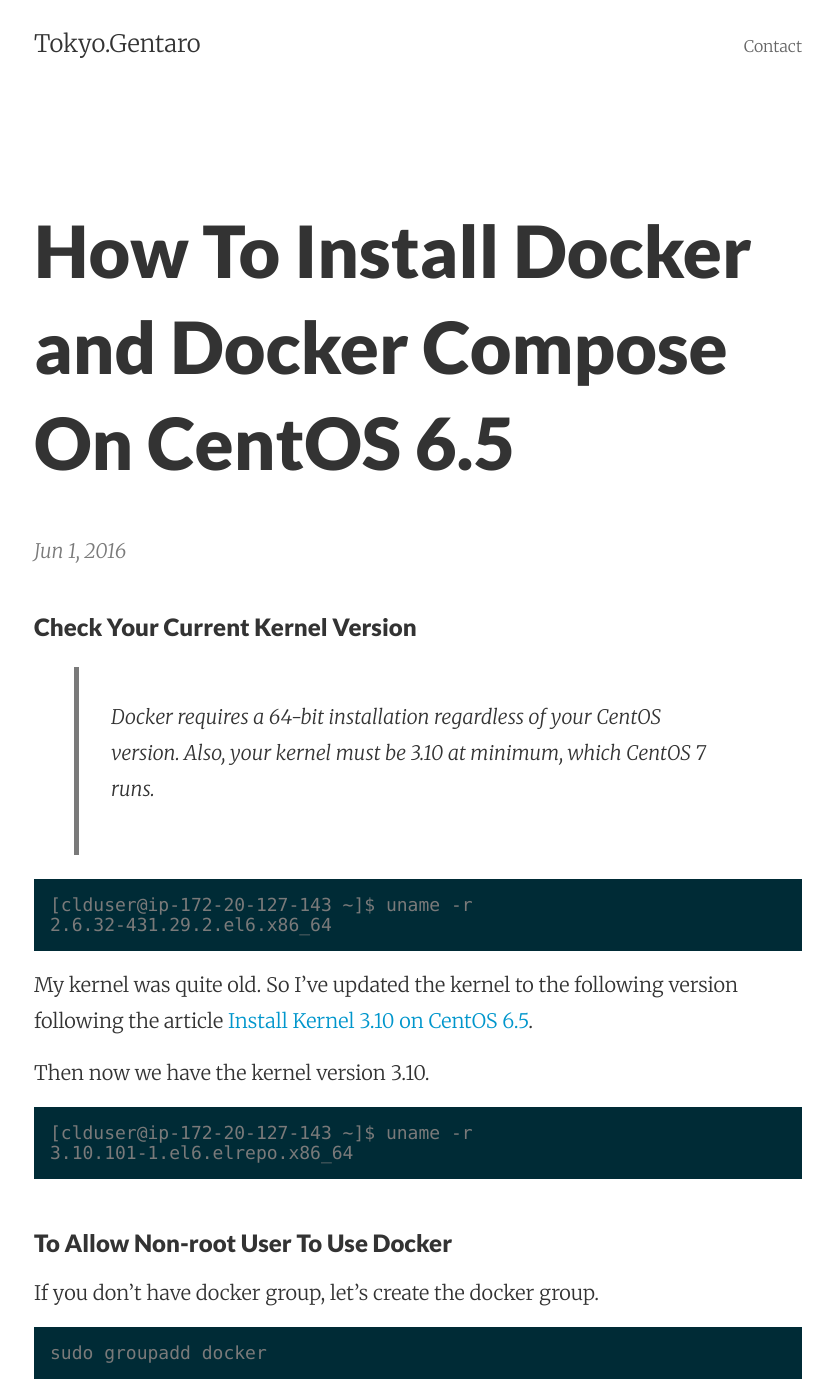
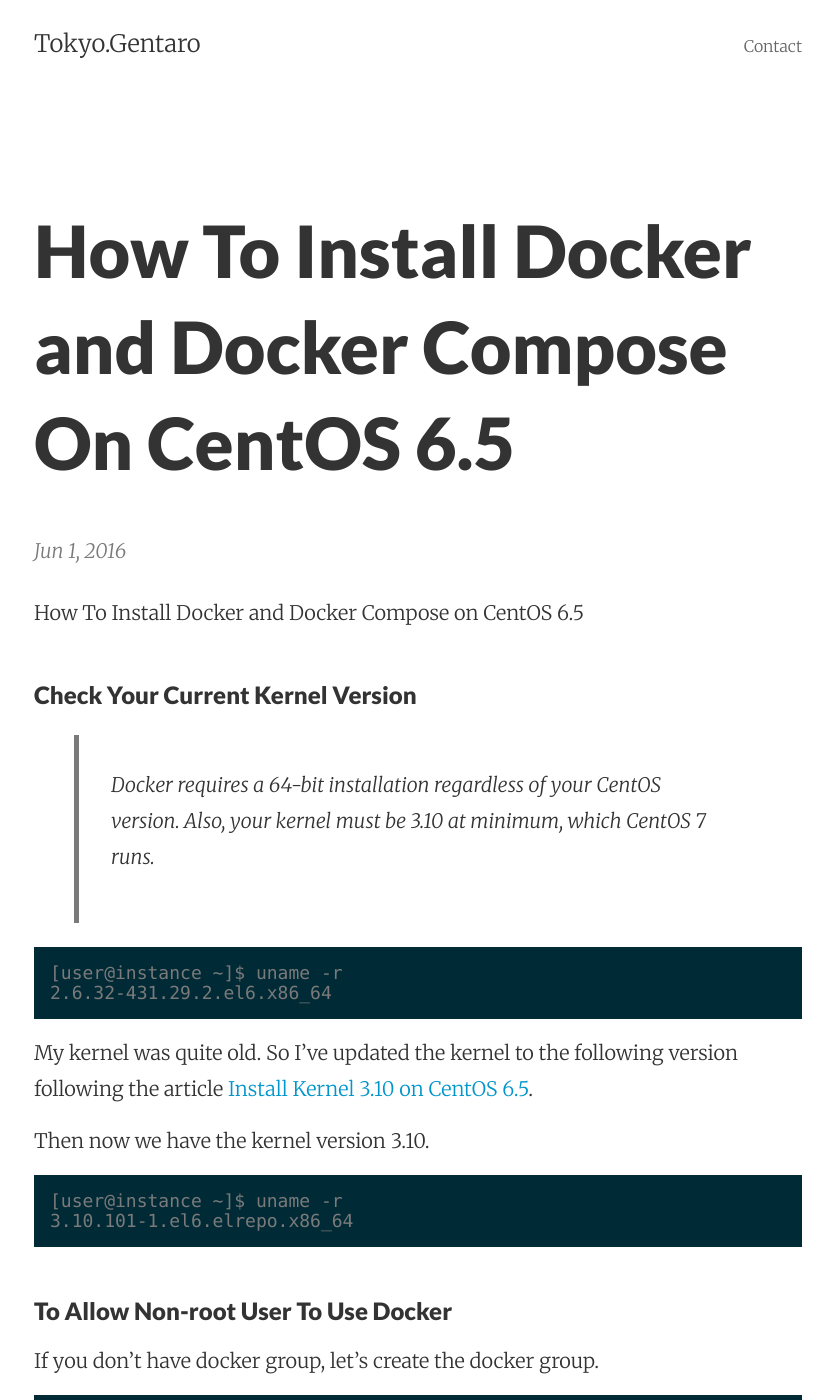
Before and after one commit to gentaro-sakamoto/gentaro-sakamoto.github.io, a Jekyll site: the page built from _posts/2016-06-01-how-to-install-docker-and-docker-compose-on-centos-6-5.markdown, in a window 1280 px wide and 1400 px high. Shown: the whole window, without its empty margins (222-1055 px from the left). Built offline with Jekyll 4.4.1, drawn with Linux system fonts in a browser that asks for light colours.

Commit message:
Post update: How To Install Docker and Docker Compose On CentOS 6.5

````diff
--- a/_posts/2016-06-01-how-to-install-docker-and-docker-compose-on-centos-6-5.markdown
+++ b/_posts/2016-06-01-how-to-install-docker-and-docker-compose-on-centos-6-5.markdown
@@ -3,11 +3,13 @@ published: true
 title: How To Install Docker and Docker Compose On CentOS 6.5
 layout: post
 ---
+How To Install Docker and Docker Compose on CentOS 6.5
+
 ### Check Your Current Kernel Version
 > Docker requires a 64-bit installation regardless of your CentOS version. Also, your kernel must be 3.10 at minimum, which CentOS 7 runs.
 
 ```
-[clduser@ip-172-20-127-143 ~]$ uname -r
+[user@instance ~]$ uname -r
 2.6.32-431.29.2.el6.x86_64
 ```
 
@@ -16,7 +18,7 @@ My kernel was quite old. So I've updated the kernel to the following version fol
 Then now we have the kernel version 3.10.
 
 ```
-[clduser@ip-172-20-127-143 ~]$ uname -r
+[user@instance ~]$ uname -r
 3.10.101-1.el6.elrepo.x86_64
 ```
 
````
